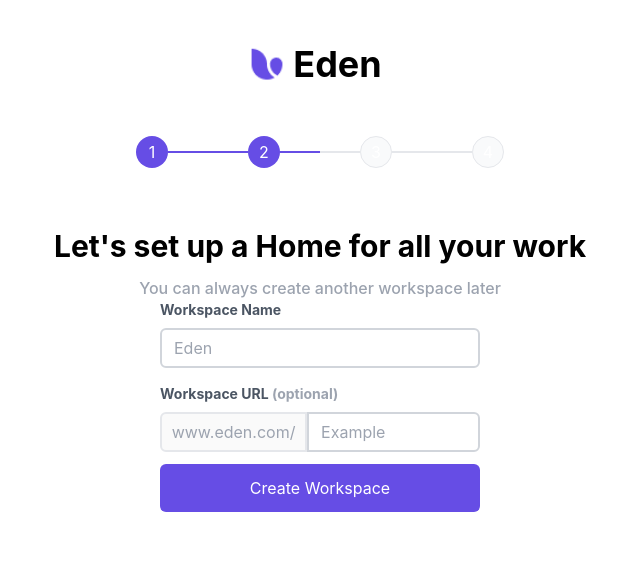
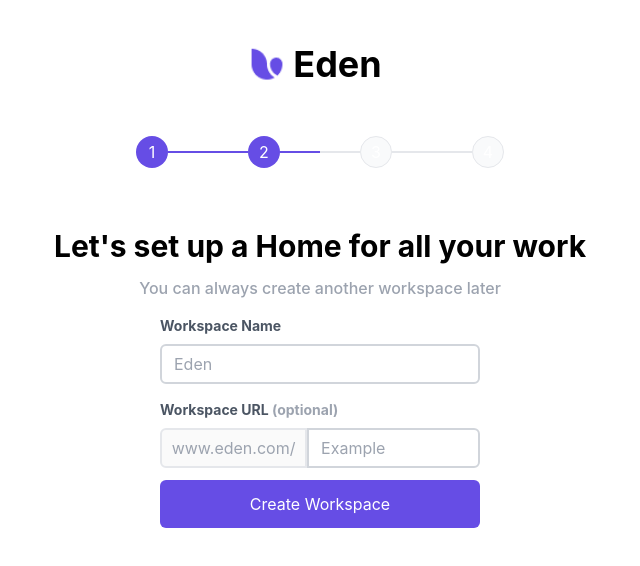
Before and after one commit to kedark152/eden, a React (Create React App) app: page / in a window 1280 px wide. Both pictures are taken after typing "Sample", "Sample" into the empty fields and a click on the button "Create Workspace". Shown: the top 566 px of the page, without its empty margins (320-960 px from the left). Built offline with nearby package versions, Linux system fonts and the light colour scheme.

Commit message:
style: added margin top to form

```diff
--- a/src/components/OnBoardingStepsCards/Step2Card.jsx
+++ b/src/components/OnBoardingStepsCards/Step2Card.jsx
@@ -10,7 +10,7 @@ export const Step2Card = ({ setSteps }) => {
           You can always create another workspace later
         </p>
       </div>
-      <form className="card-1 flex flex-col w-3/4 md:w-2/4 lg:w-1/4 gap-2">
+      <form className="card-1 flex flex-col w-3/4 md:w-2/4 lg:w-1/4 gap-2 mt-4">
         <label
           htmlFor="workspace-name"
           className="block text-sm font-bold text-gray-600"
```
